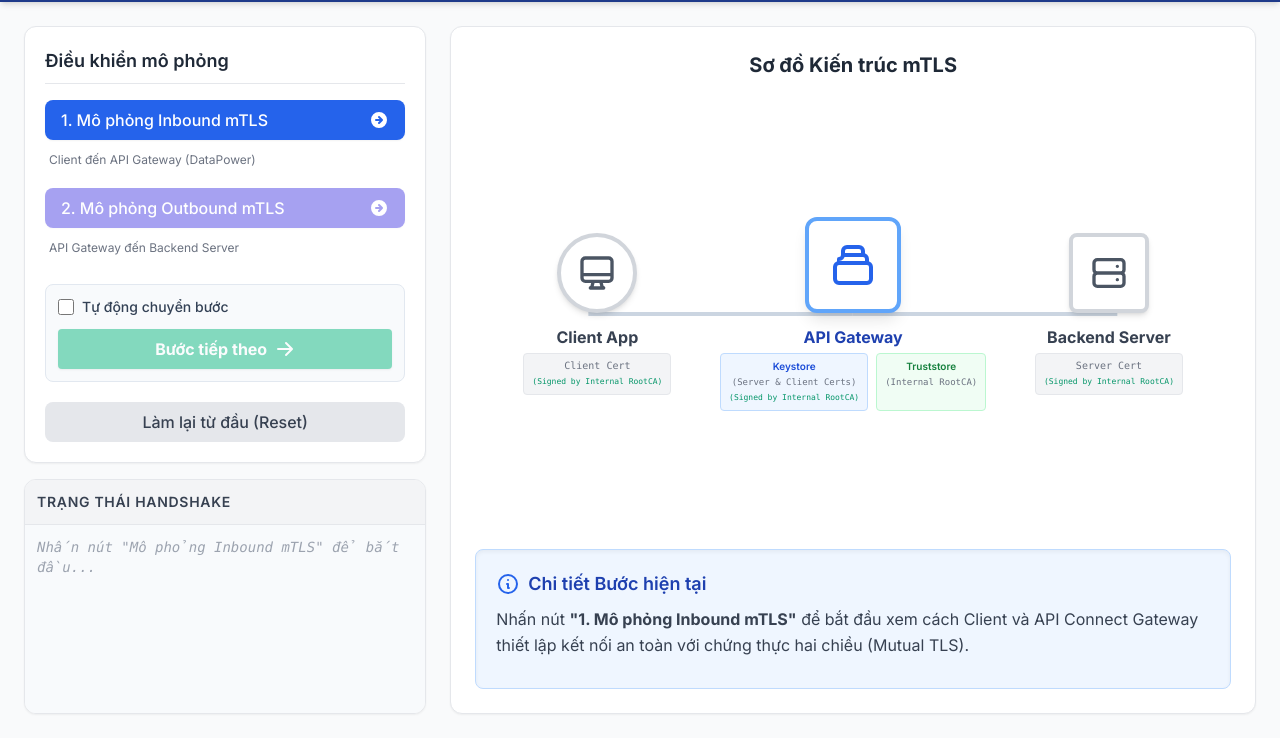
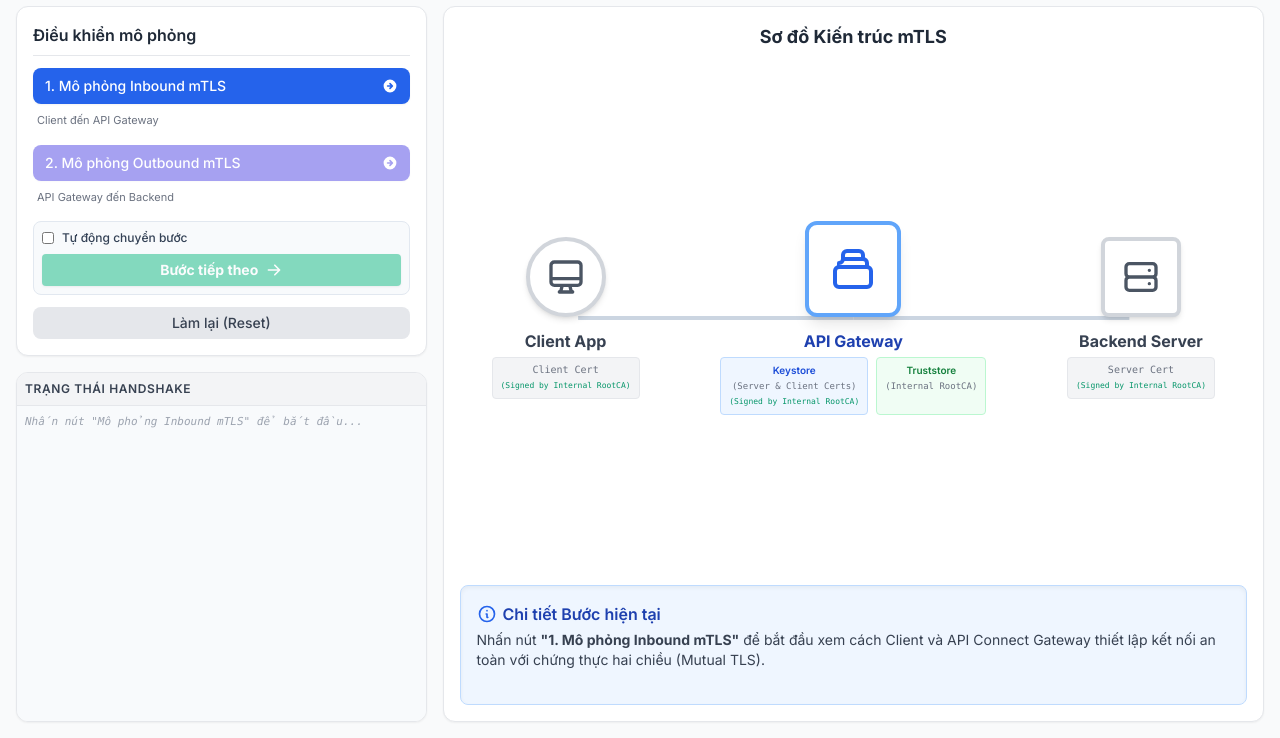
Before and after one commit to tangtheduy/mTLS-Simulator, a plain HTML site: page index.html in a window 1280 px wide. Shown: the part 62-800 px from the top of the page. Drawn offline with nearby package versions, Linux system fonts and the light colour scheme.

Commit message:
Update index.html

```diff
--- a/index.html
+++ b/index.html
@@ -52,78 +52,78 @@
         ::-webkit-scrollbar-thumb:hover { background: #94a3b8; }
     </style>
 </head>
-<body class="bg-gray-50 text-gray-800 min-h-screen flex flex-col">
+<body class="bg-gray-50 text-gray-800 flex flex-col w-full h-full min-h-[750px] overflow-x-hidden">
 
-<header class="bg-blue-900 text-white p-4 shadow-md">
+<header class="bg-blue-900 text-white p-3 shadow-md">
     <div class="container mx-auto flex justify-between items-center">
-        <h1 class="text-2xl font-bold tracking-tight">IBM API Connect: mTLS Simulator</h1>
-        <div class="text-sm font-medium opacity-80">Interactive Learning Tool</div>
+        <h1 class="text-xl font-bold tracking-tight">IBM API Connect: mTLS Simulator</h1>
+        <div class="text-xs font-medium opacity-80">Interactive Learning Tool</div>
     </div>
 </header>
 
-<main class="container mx-auto flex-grow p-4 md:p-6 flex flex-col lg:flex-row gap-6">
+<main class="container mx-auto flex-grow p-3 md:p-4 flex flex-col lg:flex-row gap-4">
 
     <div class="w-full lg:w-1/3 flex flex-col gap-4">
         <!-- Control Panel -->
-        <div class="bg-white rounded-xl shadow-sm border border-gray-200 p-5">
-            <h2 class="text-lg font-semibold mb-4 text-gray-800 border-b pb-2">Điều khiển mô phỏng</h2>
+        <div class="bg-white rounded-xl shadow-sm border border-gray-200 p-4">
+            <h2 class="text-md font-semibold mb-3 text-gray-800 border-b pb-2">Điều khiển mô phỏng</h2>
 
-            <div class="flex flex-col gap-3">
-                <button id="btn-inbound" class="bg-blue-600 hover:bg-blue-700 text-white font-medium py-2 px-4 rounded-lg transition-colors flex justify-between items-center w-full shadow-sm">
+            <div class="flex flex-col gap-2">
+                <button id="btn-inbound" class="bg-blue-600 hover:bg-blue-700 text-white font-medium py-2 px-3 rounded-lg transition-colors flex justify-between items-center w-full shadow-sm text-sm">
                     <span>1. Mô phỏng Inbound mTLS</span>
-                    <svg xmlns="http://www.w3.org/2000/svg" class="h-5 w-5" viewBox="0 0 20 20" fill="currentColor">
+                    <svg xmlns="http://www.w3.org/2000/svg" class="h-4 w-4" viewBox="0 0 20 20" fill="currentColor">
                         <path fill-rule="evenodd" d="M10 18a8 8 0 100-16 8 8 0 000 16zm3.707-8.707l-3-3a1 1 0 00-1.414 1.414L10.586 9H7a1 1 0 100 2h3.586l-1.293 1.293a1 1 0 101.414 1.414l3-3a1 1 0 000-1.414z" clip-rule="evenodd" />
                     </svg>
                 </button>
-                <div class="text-xs text-gray-500 ml-1">Client đến API Gateway (DataPower)</div>
+                <div class="text-[11px] text-gray-500 ml-1 mb-1">Client đến API Gateway</div>
 
-                <button id="btn-outbound" class="bg-indigo-600 hover:bg-indigo-700 text-white font-medium py-2 px-4 rounded-lg transition-colors flex justify-between items-center w-full mt-2 shadow-sm" disabled style="opacity: 0.5;">
+                <button id="btn-outbound" class="bg-indigo-600 hover:bg-indigo-700 text-white font-medium py-2 px-3 rounded-lg transition-colors flex justify-between items-center w-full mt-1 shadow-sm text-sm" disabled style="opacity: 0.5;">
                     <span>2. Mô phỏng Outbound mTLS</span>
-                    <svg xmlns="http://www.w3.org/2000/svg" class="h-5 w-5" viewBox="0 0 20 20" fill="currentColor">
+                    <svg xmlns="http://www.w3.org/2000/svg" class="h-4 w-4" viewBox="0 0 20 20" fill="currentColor">
                         <path fill-rule="evenodd" d="M10 18a8 8 0 100-16 8 8 0 000 16zm3.707-8.707l-3-3a1 1 0 00-1.414 1.414L10.586 9H7a1 1 0 100 2h3.586l-1.293 1.293a1 1 0 101.414 1.414l3-3a1 1 0 000-1.414z" clip-rule="evenodd" />
                     </svg>
                 </button>
-                <div class="text-xs text-gray-500 ml-1">API Gateway đến Backend Server</div>
+                <div class="text-[11px] text-gray-500 ml-1">API Gateway đến Backend</div>
 
                 <!-- Step Control Area -->
-                <div class="mt-4 p-3 bg-slate-50 border border-slate-200 rounded-lg flex flex-col gap-3">
-                    <label class="flex items-center space-x-2 text-sm text-slate-700 cursor-pointer">
-                        <input type="checkbox" id="cb-autoplay" class="form-checkbox h-4 w-4 text-blue-600 rounded transition duration-150 ease-in-out">
+                <div class="mt-2 p-2 bg-slate-50 border border-slate-200 rounded-lg flex flex-col gap-2">
+                    <label class="flex items-center space-x-2 text-xs text-slate-700 cursor-pointer">
+                        <input type="checkbox" id="cb-autoplay" class="form-checkbox h-3 w-3 text-blue-600 rounded transition duration-150 ease-in-out">
                         <span class="font-medium">Tự động chuyển bước</span>
                     </label>
 
-                    <button id="btn-next" class="bg-emerald-500 text-white font-bold py-2 px-4 rounded shadow transition-all opacity-50 cursor-not-allowed flex justify-center items-center gap-2 relative overflow-hidden" disabled>
+                    <button id="btn-next" class="bg-emerald-500 text-white font-bold py-1.5 px-3 rounded shadow transition-all opacity-50 cursor-not-allowed flex justify-center items-center gap-2 relative overflow-hidden text-sm" disabled>
                         <span>Bước tiếp theo</span>
-                        <svg xmlns="http://www.w3.org/2000/svg" class="h-5 w-5" viewBox="0 0 20 20" fill="currentColor">
+                        <svg xmlns="http://www.w3.org/2000/svg" class="h-4 w-4" viewBox="0 0 20 20" fill="currentColor">
                             <path fill-rule="evenodd" d="M10.293 3.293a1 1 0 011.414 0l6 6a1 1 0 010 1.414l-6 6a1 1 0 01-1.414-1.414L14.586 11H3a1 1 0 110-2h11.586l-4.293-4.293a1 1 0 010-1.414z" clip-rule="evenodd" />
                         </svg>
                     </button>
                 </div>
 
-                <button id="btn-reset" class="bg-gray-200 hover:bg-gray-300 text-gray-700 font-medium py-2 px-4 rounded-lg transition-colors w-full mt-2">
-                    Làm lại từ đầu (Reset)
+                <button id="btn-reset" class="bg-gray-200 hover:bg-gray-300 text-gray-700 font-medium py-1.5 px-3 rounded-lg transition-colors w-full mt-1 text-sm">
+                    Làm lại (Reset)
                 </button>
             </div>
         </div>
 
         <!-- Log Panel -->
-        <div class="bg-white rounded-xl shadow-sm border border-gray-200 p-0 flex flex-col flex-grow h-64 lg:h-auto overflow-hidden">
-            <div class="bg-gray-100 p-3 border-b border-gray-200 flex justify-between items-center">
-                <h2 class="text-sm font-semibold text-gray-700 uppercase tracking-wider">Trạng thái Handshake</h2>
-                <span id="step-counter" class="text-xs font-bold bg-blue-100 text-blue-800 px-2 py-1 rounded-full hidden">Bước 0/6</span>
+        <div class="bg-white rounded-xl shadow-sm border border-gray-200 p-0 flex flex-col h-64 lg:h-[350px] overflow-hidden">
+            <div class="bg-gray-100 p-2 border-b border-gray-200 flex justify-between items-center">
+                <h2 class="text-xs font-semibold text-gray-700 uppercase tracking-wider">Trạng thái Handshake</h2>
+                <span id="step-counter" class="text-[10px] font-bold bg-blue-100 text-blue-800 px-2 py-0.5 rounded-full hidden">Bước 0/6</span>
             </div>
-            <div id="log-container" class="p-3 overflow-y-auto flex-grow bg-slate-50 text-sm font-mono flex flex-col gap-2">
+            <div id="log-container" class="p-2 overflow-y-auto flex-grow bg-slate-50 text-[11px] font-mono flex flex-col gap-1.5">
                 <div class="text-gray-400 italic">Nhấn nút "Mô phỏng Inbound mTLS" để bắt đầu...</div>
                 <!-- Logs will be injected here -->
             </div>
         </div>
     </div>
 
-    <div class="w-full lg:w-2/3 bg-white rounded-xl shadow-sm border border-gray-200 p-6 relative overflow-hidden flex flex-col">
-        <h2 class="text-xl font-bold mb-8 text-center text-gray-800" id="sim-title">Sơ đồ Kiến trúc mTLS</h2>
+    <div class="w-full lg:w-2/3 bg-white rounded-xl shadow-sm border border-gray-200 p-4 relative overflow-hidden flex flex-col">
+        <h2 class="text-lg font-bold mb-4 text-center text-gray-800" id="sim-title">Sơ đồ Kiến trúc mTLS</h2>
 
         <!-- Sơ đồ mạng -->
-        <div class="relative flex-grow flex items-center justify-between px-4 md:px-12 py-10">
+        <div class="relative flex-grow flex items-center justify-between px-2 md:px-8 py-6 min-h-[200px]">
 
             <!-- SVG Paths connecting nodes -->
             <svg class="absolute inset-0 w-full h-full pointer-events-none" style="z-index: 1;">
@@ -193,14 +193,14 @@
         </div>
 
         <!-- Hộp giải thích (Explanation Box) -->
-        <div class="mt-8 bg-blue-50 rounded-lg p-5 border border-blue-200 min-h-[140px] shadow-inner transition-opacity duration-300" id="explanation-box">
-            <h3 class="font-semibold text-blue-800 mb-2 flex items-center text-lg">
-                <svg xmlns="http://www.w3.org/2000/svg" class="h-6 w-6 mr-2 text-blue-600" fill="none" viewBox="0 0 24 24" stroke="currentColor">
+        <div class="mt-4 bg-blue-50 rounded-lg p-4 border border-blue-200 min-h-[120px] shadow-inner transition-opacity duration-300" id="explanation-box">
+            <h3 class="font-semibold text-blue-800 mb-1 flex items-center text-sm md:text-base">
+                <svg xmlns="http://www.w3.org/2000/svg" class="h-5 w-5 mr-1.5 text-blue-600" fill="none" viewBox="0 0 24 24" stroke="currentColor">
                     <path stroke-linecap="round" stroke-linejoin="round" stroke-width="2" d="M13 16h-1v-4h-1m1-4h.01M21 12a9 9 0 11-18 0 9 9 0 0118 0z" />
                 </svg>
                 Chi tiết Bước hiện tại
             </h3>
-            <div id="explanation-text" class="text-gray-700 text-base leading-relaxed">
+            <div id="explanation-text" class="text-gray-700 text-xs md:text-sm leading-relaxed">
                 Nhấn nút <strong>"1. Mô phỏng Inbound mTLS"</strong> để bắt đầu xem cách Client và API Connect Gateway thiết lập kết nối an toàn với chứng thực hai chiều (Mutual TLS).
             </div>
         </div>
```
